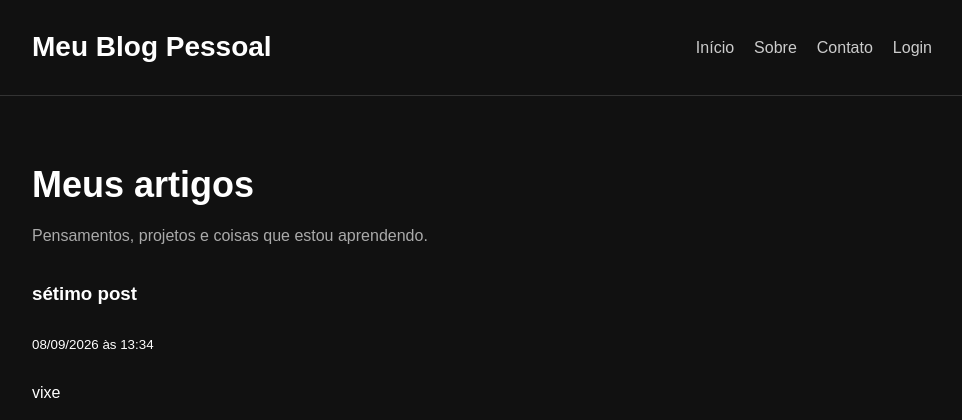
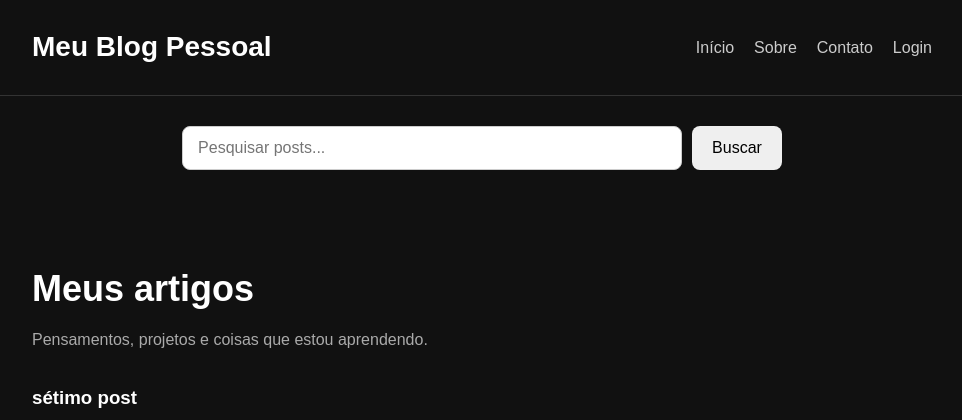
Before and after one commit to OiakBez/Blog-Pessoal, a Flask app: page / in a window 1280 px wide. Shown: the top 420 px of the page, without its empty margins (158-1120 px from the left). Run offline with Flask 3, Linux system fonts and the light colour scheme; data comes from the database, SQL or seed files in the repository.

Commit message:
Add barra de pesquisa e busca no banco de dados por posts pelo título

```diff
--- a/app.py
+++ b/app.py
@@ -14,6 +14,7 @@ from database import (
     init_db,
     create_admin,
     get_all_posts,
+    search_posts,
     get_posts_count,
     get_post,
     add_post,
@@ -139,6 +140,17 @@ def delete_post(id):
 
     return redirect(url_for("home"))
 
+@app.route("/search")
+def search():
+    query = request.args.get("q", "").strip()
+
+    posts = []
+
+    if query:
+        posts = search_posts(query)
+
+    return render_template("index.html", posts=posts,page=1, total_pages=1, search_query=query)
+
 @app.route("/login", methods=["GET", "POST"])
 def login():
     if request.method == "POST":
--- a/database.py
+++ b/database.py
@@ -98,6 +98,22 @@ def get_all_posts(limit, offset):
     conn.close()
     return posts
 
+def search_posts(query):
+    conn = get_db_connection()
+
+    posts = conn.execute(
+        """
+        SELECT * FROM posts
+        WHERE title LIKE ?
+        ORDER BY id DESC
+        """,
+        (f"%{query}%",)
+    ).fetchall()
+
+    conn.close()
+
+    return posts
+
 def get_posts_count():
     conn = get_db_connection()
 
--- a/static/css/style.css
+++ b/static/css/style.css
@@ -168,3 +168,37 @@ nav a:hover {
 .pagination span {
     font-weight: bold;
 }
+
+.search-form {
+    display: flex;
+    justify-content: center;
+    gap: 10px;
+    margin: 30px 0;
+}
+
+.search-form input {
+    width: 100%;
+    max-width: 500px;
+    padding: 12px 15px;
+    border: 1px solid #ccc;
+    border-radius: 8px;
+    font-size: 16px;
+    outline: none;
+}
+
+.search-form input:focus {
+    border-color: #666;
+}
+
+.search-form button {
+    padding: 12px 20px;
+    border: none;
+    border-radius: 8px;
+    cursor: pointer;
+    font-size: 16px;
+    transition: 0.2s;
+}
+
+.search-form button:hover {
+    opacity: 0.75;
+}
--- a/templates/index.html
+++ b/templates/index.html
@@ -44,6 +44,12 @@
             </nav>
         </div>
     </header>
+
+    <form action="{{ url_for('search') }}" method="GET" class="search-form">
+        <input type="text" name="q" placeholder="Pesquisar posts..." value="{{ search_query or '' }}">
+
+        <button type="submit">Buscar</button>
+    </form>
 
     <main class="container">
         <section class="intro">
```
